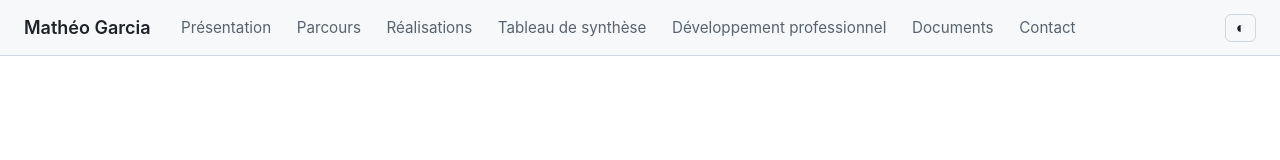
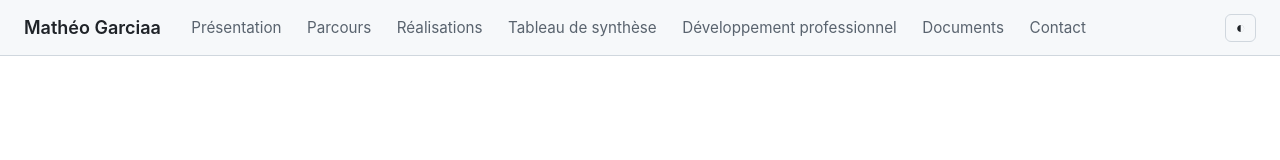
Before and after one commit to SIOBTSaccount/portfolio, a plain HTML site: page index.html in a window 1280 px wide. Shown: the top 160 px of the page. Drawn offline with Linux system fonts and the light colour scheme.

Commit message:
Update index.html

```diff
--- a/index.html
+++ b/index.html
@@ -3,14 +3,14 @@
 <head>
 <meta charset="utf-8">
 <meta name="viewport" content="width=device-width, initial-scale=1">
-<title>Portfolio BTS SIO SISR – Mathéo Garciaa</title>
+<title>Portfolio BTS SIO SISR – Mathéo Garcia</title>
 <link rel="stylesheet" href="style.css">
 </head>
 <body class="home">
 <div id="bar"></div>
 <a class="skip" href="#contenu">Aller au contenu</a>
 <aside>
-  <a class="brand" href="#accueil">Mathéo Garcia</a>
+  <a class="brand" href="#accueil">Mathéo Garciaa</a>
   <nav aria-label="Sections"><ul>
     <li><a href="#presentation">Présentation</a></li>
     <li><a href="#parcours">Parcours</a></li>
```
